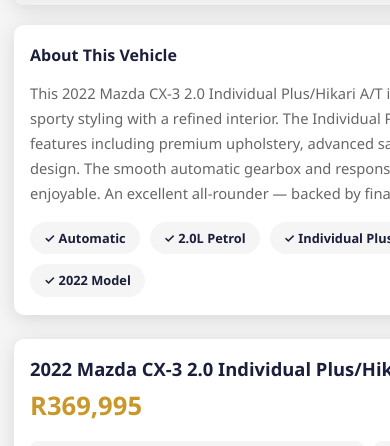
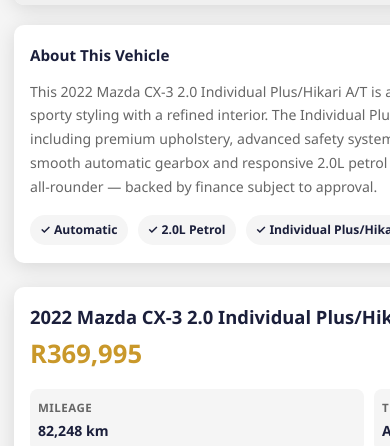
Before and after one commit to sibusis-code/thabo-the-car-dealer, a plain HTML site: page mazda-cx3.html in a window 390 px wide. Shown: the part 654-1100 px from the top of the page. Drawn offline with Linux system fonts and the light colour scheme.

Commit message:
Fix responsiveness: replace inline styles with CSS classes on all detail pages

```diff
--- a/css/style.css
+++ b/css/style.css
@@ -309,7 +309,7 @@
 
 .car-grid {
   display: grid;
-  grid-template-columns: repeat(auto-fill, minmax(300px, 1fr));
+  grid-template-columns: repeat(auto-fill, minmax(min(300px, 100%), 1fr));
   gap: 28px;
 }
 
@@ -408,9 +408,10 @@
   border-top: 1px solid var(--border);
   display: flex;
   gap: 10px;
+  flex-wrap: wrap;
 }
 
-.car-card-footer a { flex: 1; text-align: center; }
+.car-card-footer a { flex: 1; text-align: center; min-width: 120px; }
 
 /* ─── FINANCE SECTION ─── */
 #finance { background: var(--navy); color: var(--white); }
@@ -640,6 +641,54 @@
 }
 
 footer span { color: var(--gold); }
+
+/* ─── VEHICLE DESCRIPTION BLOCK ─── */
+.desc-card { margin-top: 20px; }
+
+.desc-card h3 {
+  color: var(--navy);
+  font-size: 1rem;
+  font-weight: 700;
+  margin-bottom: 12px;
+}
+
+.desc-card p {
+  color: var(--text-muted);
+  font-size: 0.92rem;
+  line-height: 1.7;
+}
+
+.feature-tags {
+  display: flex;
+  gap: 10px;
+  flex-wrap: wrap;
+  margin-top: 16px;
+}
+
+.feature-tag {
+  background: var(--light);
+  padding: 6px 14px;
+  border-radius: 50px;
+  font-size: 0.8rem;
+  font-weight: 600;
+  color: var(--navy);
+  white-space: nowrap;
+}
+
+/* Back button variant */
+.btn-back {
+  background: transparent;
+  color: var(--navy);
+  border-color: var(--border);
+  justify-content: center;
+  width: 100%;
+}
+
+.btn-back:hover {
+  background: var(--light);
+  border-color: var(--navy);
+  transform: translateY(-1px);
+}
 
 /* ─── CAR DETAIL PAGE ─── */
 .detail-breadcrumb {
@@ -955,6 +1004,9 @@
 
   /* ─ Car grid ─ */
   .car-grid { grid-template-columns: repeat(2, 1fr); gap: 18px; }
+  .car-card-body { padding: 16px; }
+  .car-price { font-size: 1.3rem; }
+  .car-card-footer { gap: 8px; }
 
   /* ─ Finance cards ─ */
   .finance-grid { grid-template-columns: 1fr; gap: 16px; }
@@ -998,7 +1050,13 @@
   .car-grid { grid-template-columns: 1fr; gap: 16px; }
   .car-card-body { padding: 16px; }
   .car-price { font-size: 1.3rem; }
-  .car-card-footer { gap: 8px; }
+  .car-card-footer { flex-direction: row; }
+  .car-card-footer a { min-width: 0; font-size: 0.82rem; padding: 10px 8px; }
+
+  /* ─ Description block ─ */
+  .desc-card h3 { font-size: 0.95rem; }
+  .desc-card p { font-size: 0.88rem; }
+  .feature-tag { font-size: 0.76rem; padding: 5px 10px; }
 
   /* ─ Finance ─ */
   .finance-card { padding: 20px 16px; }
--- a/mazda-cx3.html
+++ b/mazda-cx3.html
@@ -119,22 +119,21 @@
         </div><!-- /gallery -->
 
         <!-- Vehicle Description -->
-        <div class="info-card" style="margin-top:20px;">
-          <h3 style="color:var(--navy);font-size:1rem;font-weight:700;margin-bottom:12px;">About This Vehicle</h3>
-          <p style="color:var(--text-muted);font-size:0.92rem;line-height:1.7;">
+        <div class="info-card desc-card">
+          <h3>About This Vehicle</h3>
+          <p>
             This 2022 Mazda CX-3 2.0 Individual Plus/Hikari A/T is a premium compact crossover that blends
             sporty styling with a refined interior. The Individual Plus/Hikari trim brings a host of upmarket
             features including premium upholstery, advanced safety systems and Mazda's signature KODO design.
             The smooth automatic gearbox and responsive 2.0L petrol engine make every drive enjoyable. An
             excellent all-rounder — backed by finance subject to approval.
           </p>
-
-          <div style="display:flex;gap:10px;flex-wrap:wrap;margin-top:16px;">
-            <span style="background:var(--light);padding:6px 14px;border-radius:50px;font-size:0.8rem;font-weight:600;color:var(--navy);">✓ Automatic</span>
-            <span style="background:var(--light);padding:6px 14px;border-radius:50px;font-size:0.8rem;font-weight:600;color:var(--navy);">✓ 2.0L Petrol</span>
-            <span style="background:var(--light);padding:6px 14px;border-radius:50px;font-size:0.8rem;font-weight:600;color:var(--navy);">✓ Individual Plus/Hikari</span>
-            <span style="background:var(--light);padding:6px 14px;border-radius:50px;font-size:0.8rem;font-weight:600;color:var(--navy);">✓ Finance Available</span>
-            <span style="background:var(--light);padding:6px 14px;border-radius:50px;font-size:0.8rem;font-weight:600;color:var(--navy);">✓ 2022 Model</span>
+          <div class="feature-tags">
+            <span class="feature-tag">✓ Automatic</span>
+            <span class="feature-tag">✓ 2.0L Petrol</span>
+            <span class="feature-tag">✓ Individual Plus/Hikari</span>
+            <span class="feature-tag">✓ Finance Available</span>
+            <span class="feature-tag">✓ 2022 Model</span>
           </div>
         </div>
       </div>
@@ -188,7 +187,7 @@
               </svg>
               Call Us
             </a>
-            <a href="index.html#cars" class="btn btn-outline" style="color:var(--navy);border-color:var(--border);">
+            <a href="index.html#cars" class="btn btn-back">
               ← Back to Listings
             </a>
           </div>
```
Also changed, not shown: toyota-agya.html (+9 -10 lines), vw-golf7.html (+10 -11 lines).
